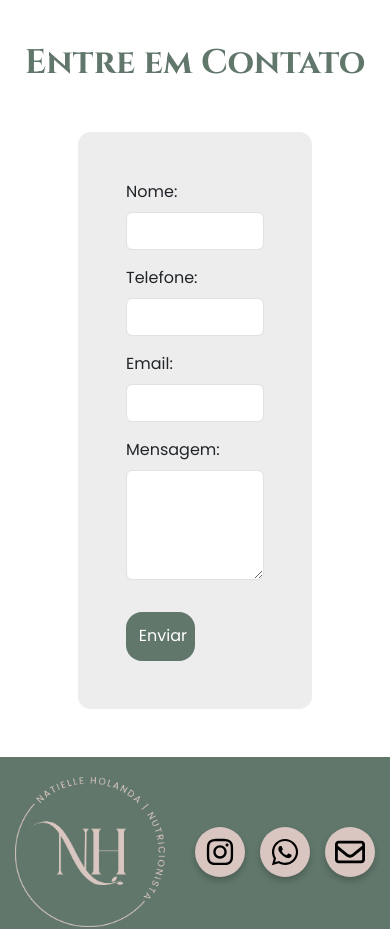
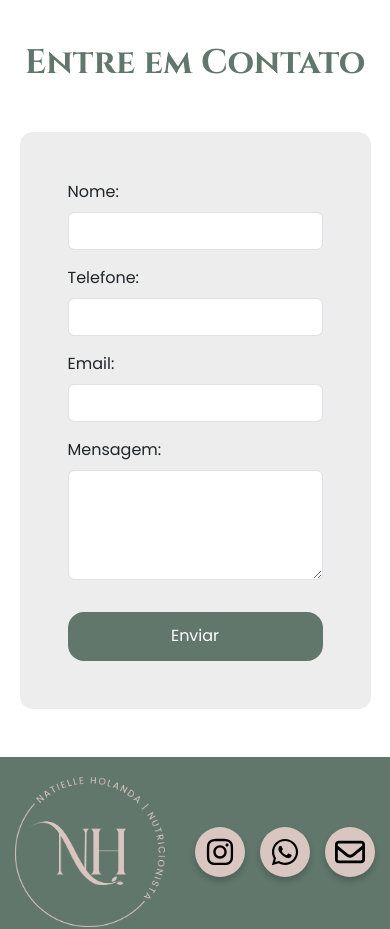
Before and after one commit to MichellMelo/landing-page-nutricionista, a Next.js app: page / in a window 390 px wide. Shown: the part 3340-4269 px from the top of the page. Built offline with nearby package versions, Linux system fonts and the light colour scheme.

Commit message:
:bug: fix: Form

```diff
--- a/src/components/ContactForm.js
+++ b/src/components/ContactForm.js
@@ -128,7 +128,7 @@ export default function ContactForm() {
                         ></textarea>
                     </div>
                 </div>
-                <div className={`${styles["button-container"]}d-flex flex-wrap justify-content-center`}>
+                <div className={`${styles["button-container"]}`}>
                     <button type="submit" className={`${styles.button}`}>
                         Enviar
                     </button>
--- a/src/components/ContactForm.module.css
+++ b/src/components/ContactForm.module.css
@@ -14,12 +14,17 @@
   margin: 0 auto;
 }
 
+.button-container {
+  display: flex;
+  justify-content: center;
+}
+
 .button {
   margin-top: 2rem;
   background-color: var(--color-green-dark); /* Cor verde escura da paleta */
   color: var(--color-white); /* Texto branco */
   padding: 0.8rem;
-  width: 50%;
+  width: 60%;
   border-radius: 1rem;
   border: none;
   font-family: "Poppins", sans-serif; /* Fonte Poppins */
@@ -31,8 +36,6 @@
   background-color: var(--color-beige); /* Muda para bege claro no hover */
   transform: scale(1.05);
 }
-
-/* ContactForm.module.css */
 
 .alert {
   position: fixed;
@@ -64,8 +67,11 @@
 }
 
 @media (max-width: 440px) {
-  .button-container {
-    display: flex;
-    justify-content: start !important;
+  .form {
+    width: 90%;
+  }
+
+  .button {
+    width: 100%;
   }
 }
```
